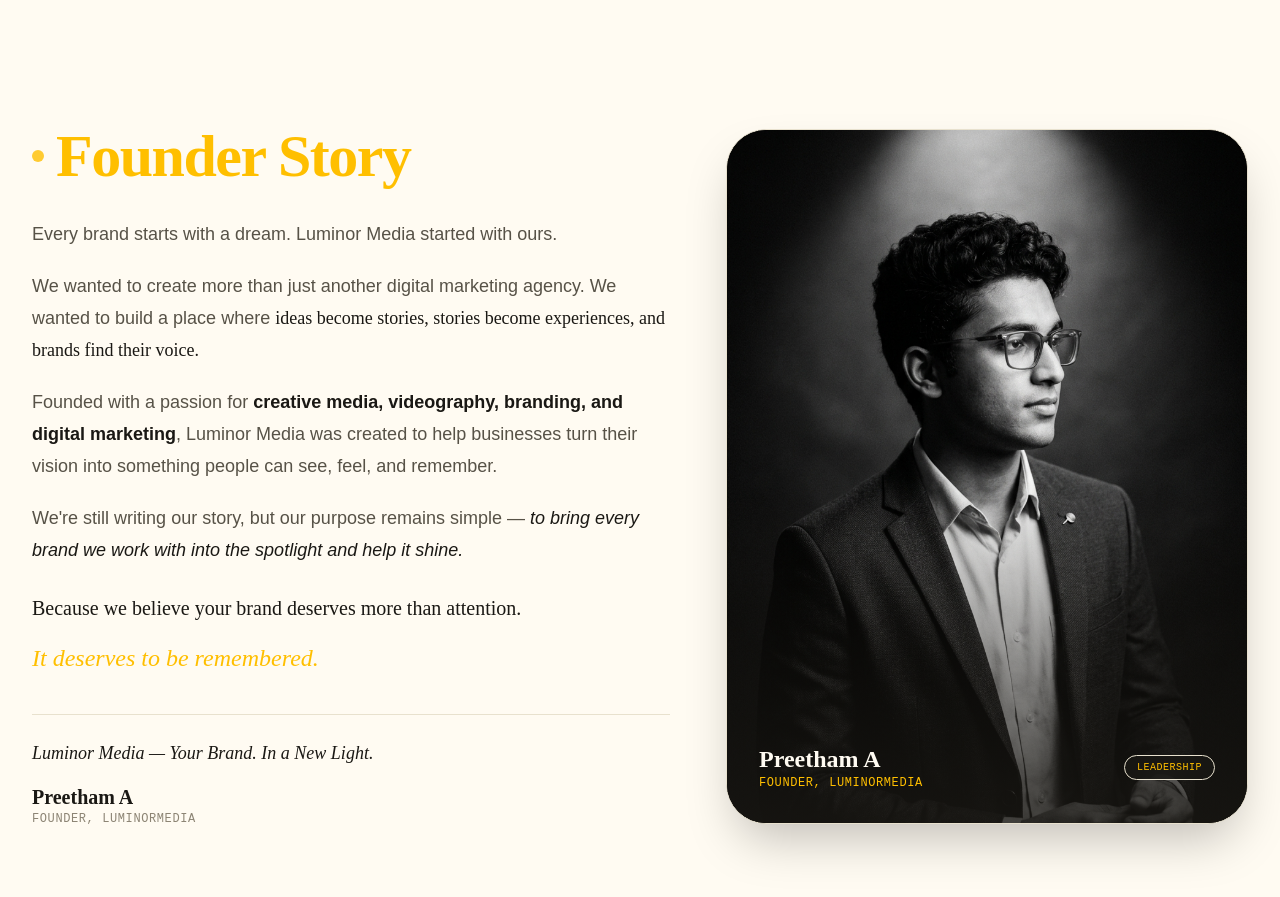
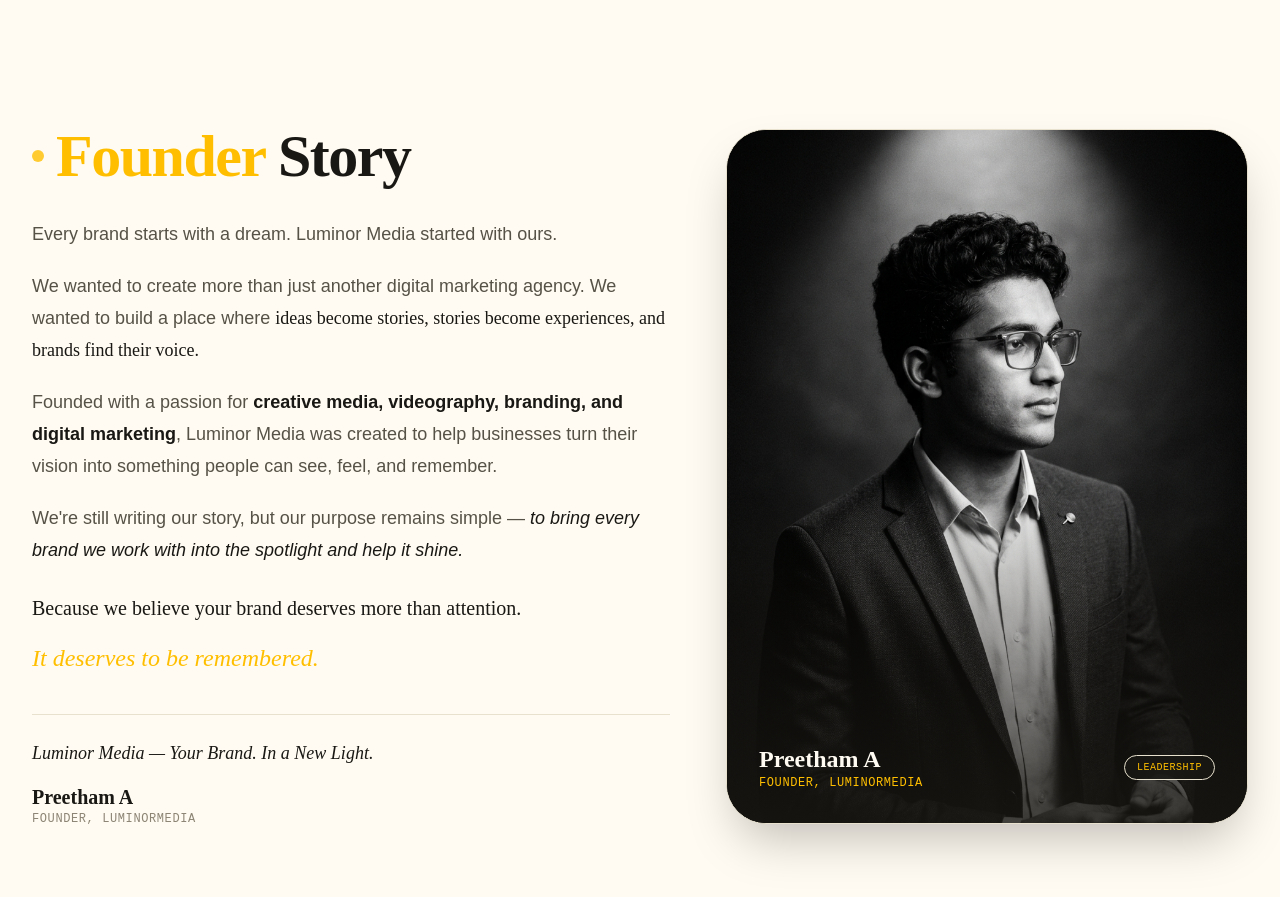
Before and after one commit to RavindraM0/lms, a React (Vite) app: page / in a window 1280 px wide. Shown: the part 2780-3677 px from the top of the page. Built offline with nearby package versions, Linux system fonts and the light colour scheme; a web font is replaced by a local one.

Commit message:
Set 'Story' word in black and 'Founder' in golden yellow in Home.tsx

```diff
--- a/src/pages/Home.tsx
+++ b/src/pages/Home.tsx
@@ -59,8 +59,8 @@
           <div>
             <div className="flex items-center gap-3">
               <span className="size-3 rounded-full bg-[#ffbf00] animate-pulse shrink-0" />
-              <h2 className="font-serif text-4xl font-bold tracking-tight text-[#ffbf00] sm:text-5xl lg:text-6xl" data-testid="home-founders-story-title">
-                Founder Story
+              <h2 className="font-serif text-4xl font-bold tracking-tight sm:text-5xl lg:text-6xl" data-testid="home-founders-story-title">
+                <span className="text-[#ffbf00]">Founder</span> <span className="text-[#1a1814]">Story</span>
               </h2>
             </div>
             <div className="mt-8 space-y-5 text-base leading-8 text-[#575247] sm:text-lg">
```
